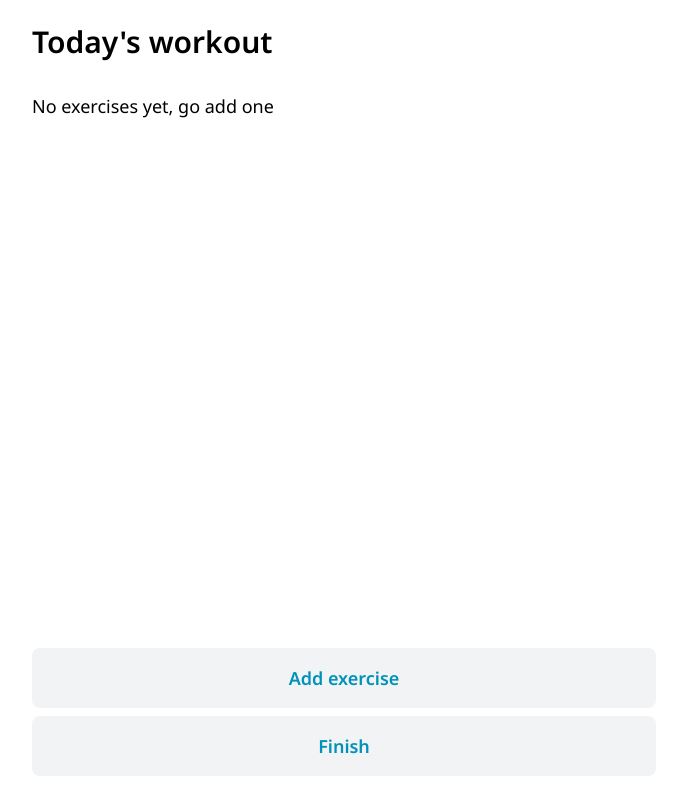
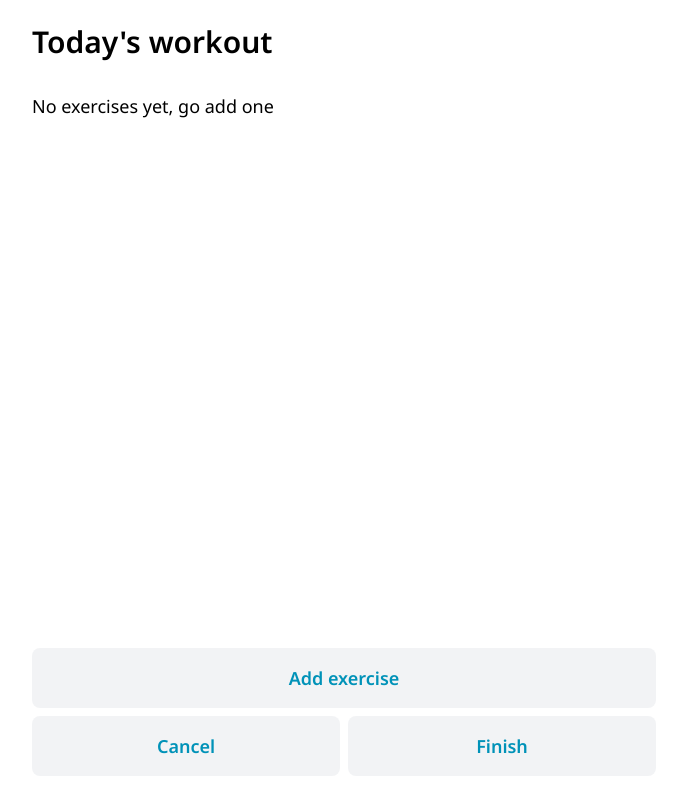
Before and after one commit to daveg1/gym-app, a React (Vite) app: page /workout in a window 1280 px wide. Shown: the whole page, without its empty margins (296-983 px from the left). Built offline with nearby package versions, Linux system fonts and the light colour scheme.

Commit message:
feat: update copy

```diff
--- a/src/routes/workout.route.tsx
+++ b/src/routes/workout.route.tsx
@@ -35,12 +35,18 @@ export function WorkoutRoute() {
     addExercise({ name, sets: [] });
   }, []);
 
-  function onFinish() {
-    if (confirm("Are you sure?")) {
+  const onCancel = useCallback(() => {
+    if (confirm("Cancel workout? Your session will be discarded")) {
+      navigate("/");
+    }
+  }, []);
+
+  const onFinish = useCallback(() => {
+    if (confirm("Finish workout? This session will be saved")) {
       saveData(sessionId, { id: sessionId, exercises, timestamp: +date });
       navigate("/");
     }
-  }
+  }, []);
 
   return (
     <section className="flex h-full flex-col gap-4 py-6">
@@ -62,7 +68,10 @@ export function WorkoutRoute() {
 
       <footer className="flex flex-col gap-2 px-6">
         <Button text="Add exercise" onClick={() => onAddExercise()} />
-        <Button text="Finish" onClick={() => onFinish()} />
+        <div className="grid grid-cols-2 gap-2">
+          <Button text="Cancel" onClick={() => onCancel()} />
+          <Button text="Finish" onClick={() => onFinish()} />
+        </div>
       </footer>
     </section>
   );
```
